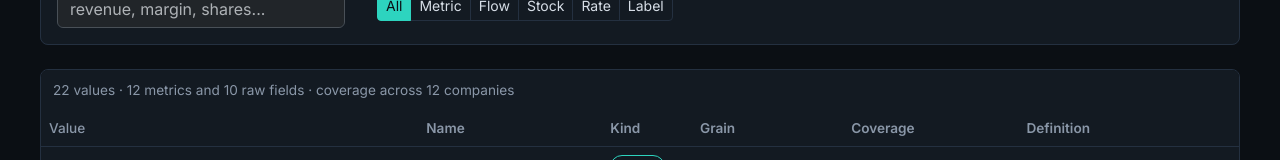
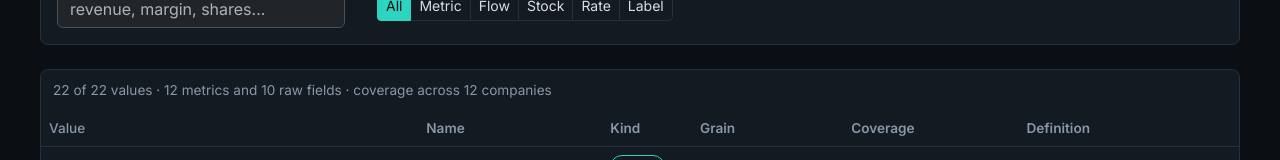
Before and after one commit to isaac-downs-3/startup, a React (Vite) app: page /metrics in a window 1280 px wide. Shown: the part 440-600 px from the top of the page. Built offline with nearby package versions, Linux system fonts and the light colour scheme.

Commit message:
Count the shown values in the metrics caption and say when nothing matches

```diff
--- a/src/metrics/metrics.jsx
+++ b/src/metrics/metrics.jsx
@@ -81,7 +81,7 @@ export function Metrics() {
         </fieldset>
       </form>
 
-      <MetricsTable metrics={shown} />
+      <MetricsTable metrics={shown} total={metrics.length} />
     </main>
   );
 }
--- a/src/metrics/metricsTable.jsx
+++ b/src/metrics/metricsTable.jsx
@@ -1,6 +1,6 @@
 import React from 'react';
 
-export function MetricsTable({ metrics }) {
+export function MetricsTable({ metrics, total }) {
   const computed = metrics.filter((m) => m.kind === 'metric').length;
   const raw = metrics.length - computed;
 
@@ -8,8 +8,8 @@ export function MetricsTable({ metrics }) {
     <div className="table-responsive">
       <table className="table metrics-table">
         <caption>
-          {metrics.length} values &middot; {computed} metrics and {raw} raw fields &middot; coverage across 12
-          companies
+          {metrics.length} of {total} values &middot; {plural(computed, 'metric')} and{' '}
+          {plural(raw, 'raw field')} &middot; coverage across 12 companies
         </caption>
         <thead>
           <tr>
@@ -25,6 +25,11 @@ export function MetricsTable({ metrics }) {
           {metrics.map((metric) => (
             <MetricRow key={metric.id} metric={metric} />
           ))}
+          {metrics.length === 0 && total > 0 && (
+            <tr>
+              <td colSpan="6">No values match the filter.</td>
+            </tr>
+          )}
         </tbody>
       </table>
     </div>
@@ -74,3 +79,8 @@ function Formula({ metric }) {
     </details>
   );
 }
+
+// plural(1, 'metric') -> '1 metric', plural(5, 'metric') -> '5 metrics'
+function plural(count, word) {
+  return `${count} ${word}${count === 1 ? '' : 's'}`;
+}
```
